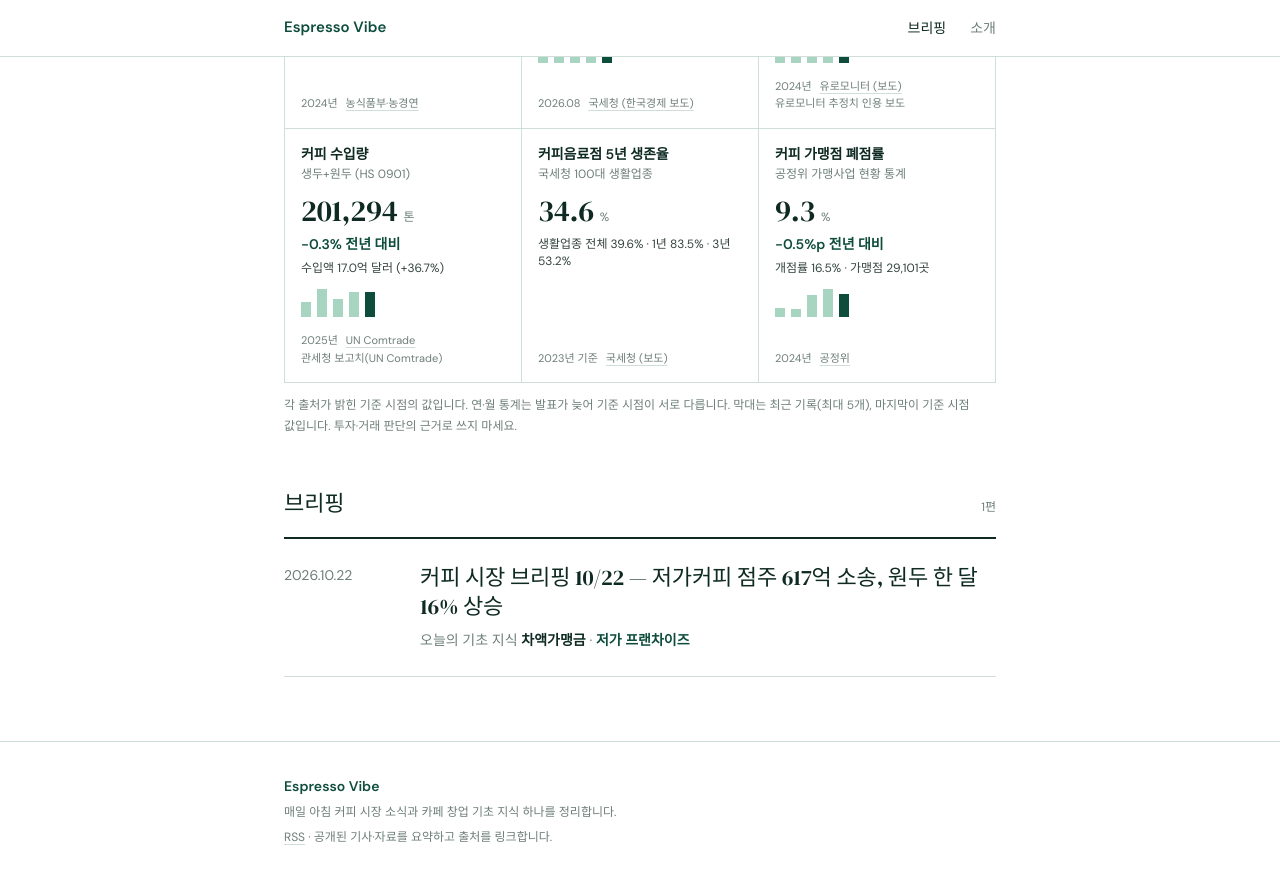
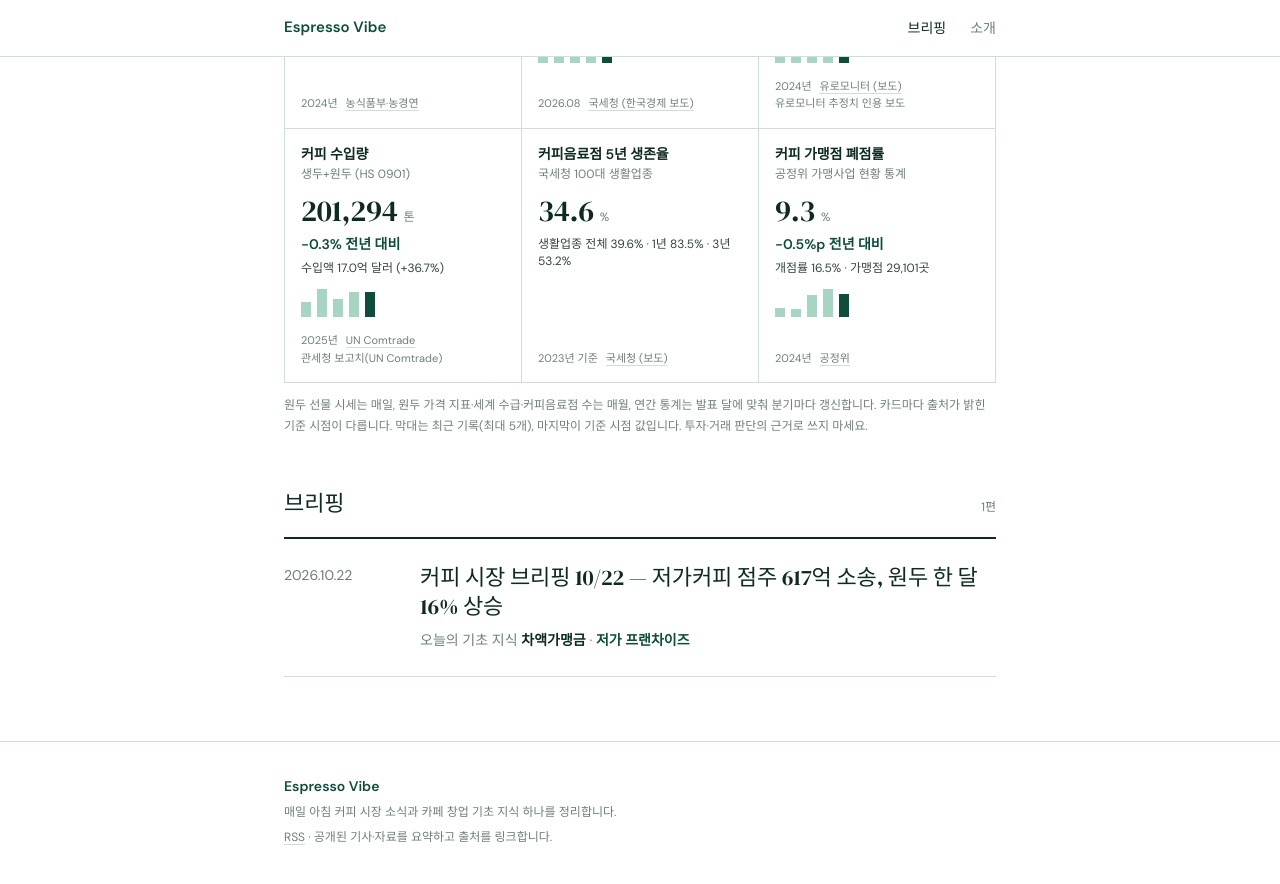
Before and after one commit to Jaydeniel/coffee-briefing-blog, a Jekyll site: the page built from index.md, in a window 1280 px wide and 900 px high, scrolled down 1264 px. Shown: the top 884 px of the window. Built offline with Jekyll 4.4.1, drawn with Linux system fonts in a browser that asks for light colours; some web fonts are replaced; some of the changed text lies outside the part shown.

Commit message:
홈 지표 제목: 오늘의 커피 지표 → 커피 시장 지표, 안내 문구에 갱신 주기

```diff
--- a/_includes/dashboard.html
+++ b/_includes/dashboard.html
@@ -1,13 +1,13 @@
 {%- comment -%}
-  홈 "오늘의 커피 지표" (결정 0021·0023). 커피 소비 트렌드 대시보드 아티팩트의 지표를 카드로, 거시 / 국내 커피 산업 두 묶음.
+  홈 "커피 시장 지표" (결정 0021·0023). 커피 소비 트렌드 대시보드 아티팩트의 지표를 카드로, 거시 / 국내 커피 산업 두 묶음.
   데이터: _data/metrics.json v2 (private 저장소 blog/push_metrics.py가 매일 만든다. 손으로 고치지 않는다)
 {%- endcomment -%}
 {%- assign m = site.data.metrics -%}
 {%- if m and m.groups -%}
 <section class="dash" aria-labelledby="dash-title">
   <div class="dash-head">
-    <h2 id="dash-title">오늘의 커피 지표</h2>
-    <p class="dash-updated">갱신 <time datetime="{{ m.updated }}">{{ m.updated | replace: '-', '.' }}</time></p>
+    <h2 id="dash-title">커피 시장 지표</h2>
+    <p class="dash-updated">데이터 갱신 <time datetime="{{ m.updated }}">{{ m.updated | replace: '-', '.' }}</time></p>
   </div>
   {%- for g in m.groups -%}
   {%- if g.cards.size > 0 %}
@@ -46,7 +46,7 @@
   </div>
   {%- endif -%}
   {%- endfor %}
-  <p class="dash-note">각 출처가 밝힌 기준 시점의 값입니다. 연·월 통계는 발표가 늦어 기준 시점이 서로 다릅니다. 막대는 최근 기록(최대 5개), 마지막이 기준 시점 값입니다. 투자·거래 판단의 근거로 쓰지 마세요.</p>
+  <p class="dash-note">원두 선물 시세는 매일, 원두 가격 지표·세계 수급·커피음료점 수는 매월, 연간 통계는 발표 달에 맞춰 분기마다 갱신합니다. 카드마다 출처가 밝힌 기준 시점이 다릅니다. 막대는 최근 기록(최대 5개), 마지막이 기준 시점 값입니다. 투자·거래 판단의 근거로 쓰지 마세요.</p>
 </section>
 <script src="{{ '/assets/js/dashboard.js' | relative_url }}?v={{ site.time | date: '%s' }}" defer></script>
 {%- endif -%}
--- a/_sass/espresso/_dashboard.scss
+++ b/_sass/espresso/_dashboard.scss
@@ -1,4 +1,4 @@
-// 홈 "오늘의 커피 지표": 카드 형태 (본인 요청, 결정 0023)
+// 홈 "커피 시장 지표": 카드 형태 (본인 요청, 결정 0023)
 // Annual Report는 KPI 카드 그리드를 금지하지만 본인 요청으로 카드를 쓴다. 대신 규칙의 정신은 지킨다:
 // 그림자·둥근 모서리·색면 없음, 1px rule 테두리, 큰 숫자는 serif, 증감은 evergreen과 부호.
 .dash { margin: 0 0 var(--space-12); }
--- a/assets/js/dashboard.js
+++ b/assets/js/dashboard.js
@@ -1,4 +1,4 @@
-// 홈 "오늘의 커피 지표" 보강: 천 단위 쉼표, 막대(최근 기록 최대 5개, 3개 이상일 때), 갱신 지연. 스크립트가 없어도 숫자는 보인다.
+// 홈 "커피 시장 지표" 보강: 천 단위 쉼표, 막대(최근 기록 최대 5개, 3개 이상일 때), 갱신 지연. 스크립트가 없어도 숫자는 보인다.
 // 갱신 지연 기준(일): 매일 시세 7일, 월 통계 75일, 발표가 늦는 월 통계(국세청) 270일, 연 통계는 표시하지 않음.
 (function () {
   var STALE = { daily: 7, monthly: 75, monthly_lagged: 270 };
```
Also changed, not shown: DESIGN.md (+1 -1 lines).
